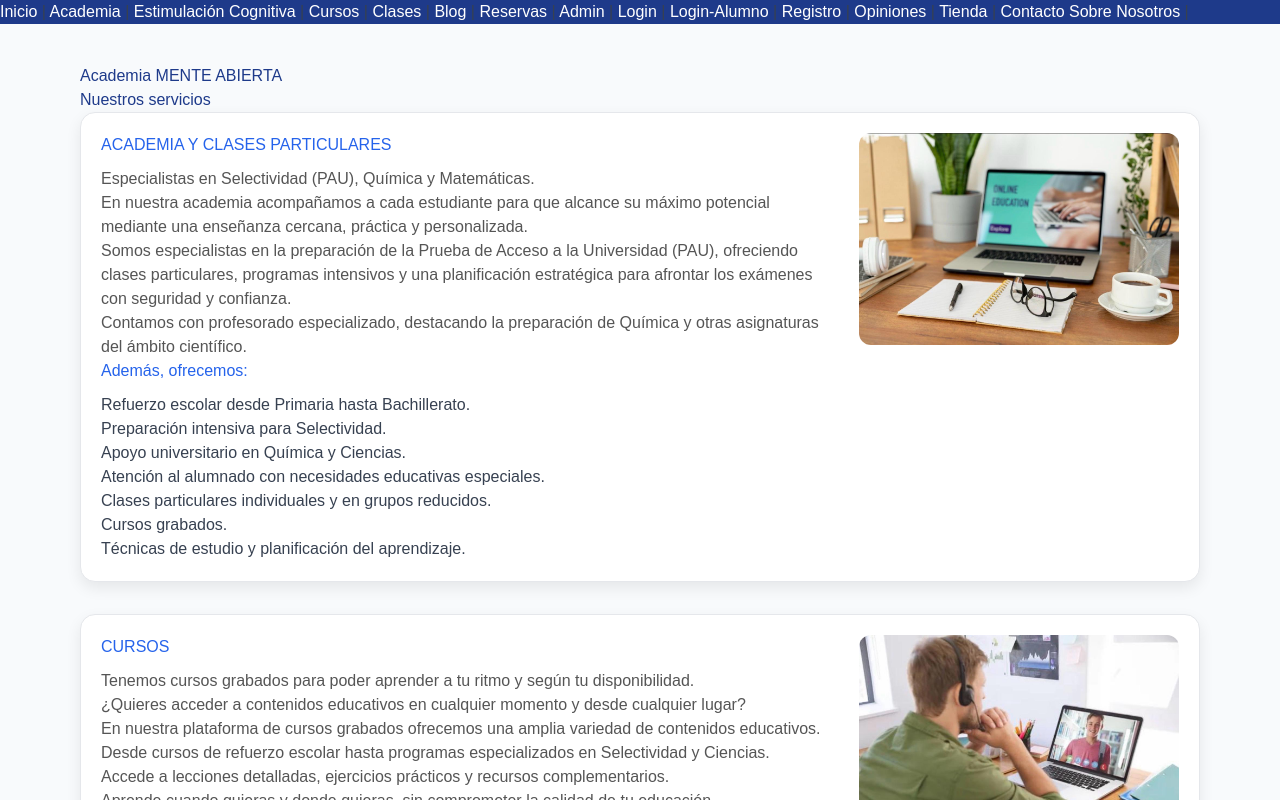
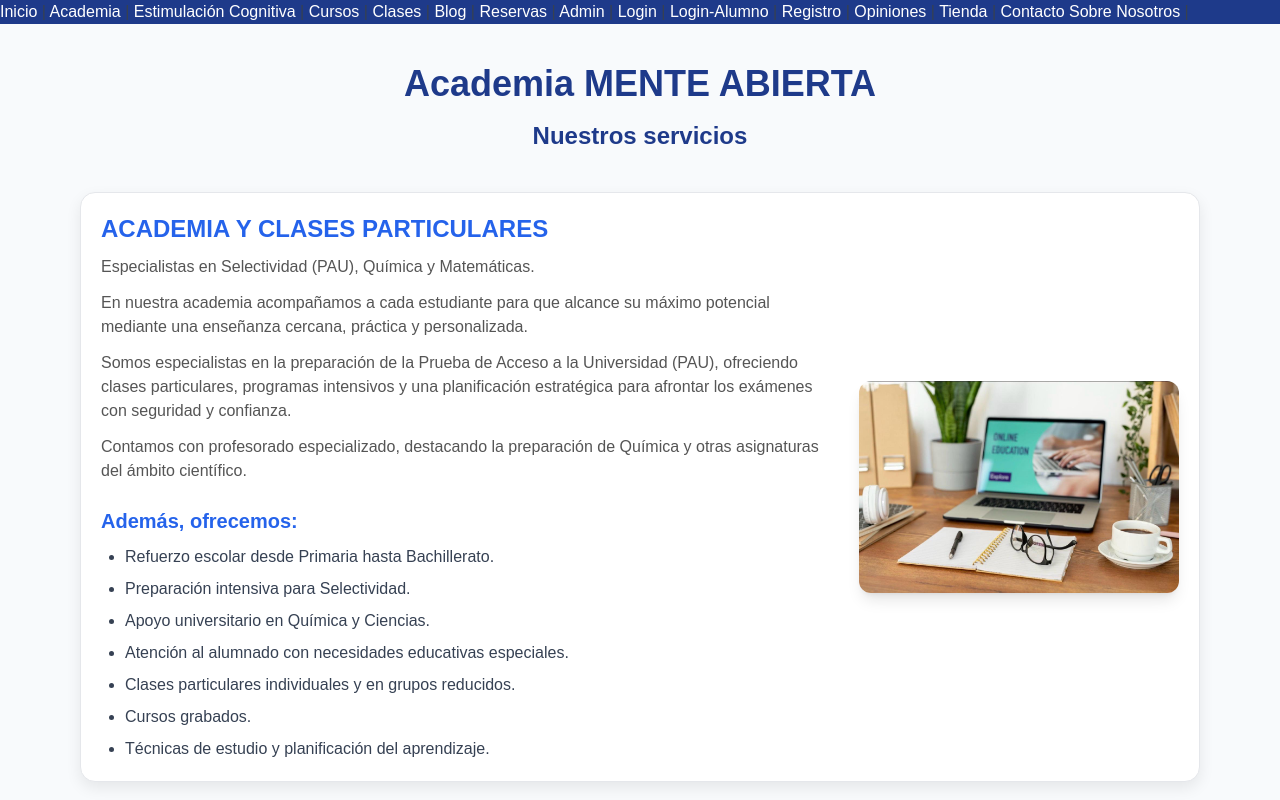
Before and after one commit to C5-lab-creator/academia-online, a Next.js app: page /academia in a window 1280 px wide. Shown: the top 800 px of the page. Built offline with nearby package versions, Linux system fonts and the light colour scheme.

Commit message:
modified:   app/academia/page.tsx

```diff
--- a/app/academia/page.tsx
+++ b/app/academia/page.tsx
@@ -1,43 +1,57 @@
 import Link from "next/link";
 import Image from "next/image";
 
-export default function Home() {
+export default function Academia() {
   return (
-    <main>
-      <h1>Academia MENTE ABIERTA</h1>
+    <main className="max-w-7xl mx-auto px-6 py-8">
 
-      <h1>Nuestros servicios</h1>
+      <h1 className="text-4xl font-bold text-center text-blue-900 mb-4">
+        Academia MENTE ABIERTA
+      </h1>
+
+      <h2 className="text-2xl font-semibold text-center text-blue-800 mb-10">
+        Nuestros servicios
+      </h2>
 
       {/* TARJETA ACADEMIA */}
-      <div className="card flex items-start gap-8">
+      <div className="card flex flex-col md:flex-row items-center gap-8 mb-10">
+
         <div className="flex-1">
           <Link href="/clases">
-            <h3>ACADEMIA Y CLASES PARTICULARES</h3>
 
-            <p>Especialistas en Selectividad (PAU), Química y Matemáticas.</p>
+            <h3 className="text-2xl font-bold text-blue-900 mb-4">
+              ACADEMIA Y CLASES PARTICULARES
+            </h3>
 
-            <p>
+            <p className="mb-3 text-gray-700">
+              Especialistas en Selectividad (PAU), Química y Matemáticas.
+            </p>
+
+            <p className="mb-3 text-gray-700">
               En nuestra academia acompañamos a cada estudiante para que alcance
               su máximo potencial mediante una enseñanza cercana, práctica y
               personalizada.
             </p>
 
-            <p>
+            <p className="mb-3 text-gray-700">
               Somos especialistas en la preparación de la Prueba de Acceso a la
               Universidad (PAU), ofreciendo clases particulares, programas
               intensivos y una planificación estratégica para afrontar los
               exámenes con seguridad y confianza.
             </p>
 
-            <p>
+            <p className="mb-3 text-gray-700">
               Contamos con profesorado especializado, destacando la preparación
               de Química y otras asignaturas del ámbito científico.
             </p>
+
           </Link>
 
-          <h3>Además, ofrecemos:</h3>
+          <h3 className="text-xl font-semibold mt-6 mb-3 text-blue-900">
+            Además, ofrecemos:
+          </h3>
 
-          <ul>
+          <ul className="list-disc pl-6 space-y-2 text-gray-700">
             <li>Refuerzo escolar desde Primaria hasta Bachillerato.</li>
             <li>Preparación intensiva para Selectividad.</li>
             <li>Apoyo universitario en Química y Ciencias.</li>
@@ -48,65 +62,76 @@ export default function Home() {
           </ul>
         </div>
 
-        <div className="w-80 flex-shrink-0">
+        <div className="w-full md:w-80 flex justify-center">
           <Image
             src="/clases.jpeg"
             alt="Clases online"
             width={350}
             height={250}
-            className="rounded-xl object-cover"
+            className="rounded-xl shadow-lg object-cover w-full max-w-sm"
           />
         </div>
+
       </div>
 
       {/* TARJETA CURSOS */}
-      <div className="card flex items-start gap-8 mt-8">
+
+      <div className="card flex flex-col md:flex-row items-center gap-8">
+
         <div className="flex-1">
+
           <Link href="/cursos">
-            <h3>CURSOS</h3>
 
-            <p>
+            <h3 className="text-2xl font-bold text-blue-900 mb-4">
+              CURSOS
+            </h3>
+
+            <p className="mb-3 text-gray-700">
               Tenemos cursos grabados para poder aprender a tu ritmo y según tu
               disponibilidad.
             </p>
 
-            <p>
+            <p className="mb-3 text-gray-700">
               ¿Quieres acceder a contenidos educativos en cualquier momento y
               desde cualquier lugar?
             </p>
 
-            <p>
+            <p className="mb-3 text-gray-700">
               En nuestra plataforma de cursos grabados ofrecemos una amplia
               variedad de contenidos educativos.
             </p>
 
-            <p>
+            <p className="mb-3 text-gray-700">
               Desde cursos de refuerzo escolar hasta programas especializados en
               Selectividad y Ciencias.
             </p>
 
-            <p>
+            <p className="mb-3 text-gray-700">
               Accede a lecciones detalladas, ejercicios prácticos y recursos
               complementarios.
             </p>
 
-            <p>
+            <p className="text-gray-700">
               Aprende cuando quieras y donde quieras, sin comprometer la calidad
               de tu educación.
             </p>
+
           </Link>
+
         </div>
 
-        <div className="w-80 flex-shrink-0">
+        <div className="w-full md:w-80 flex justify-center">
           <Image
             src="/cursos.jpeg"
             alt="Cursos grabados"
             width={350}
             height={250}
-            className="rounded-xl object-cover"
+            className="rounded-xl shadow-lg object-cover w-full max-w-sm"
           />
         </div>
+
       </div>
+
     </main>
   );
 }
```
